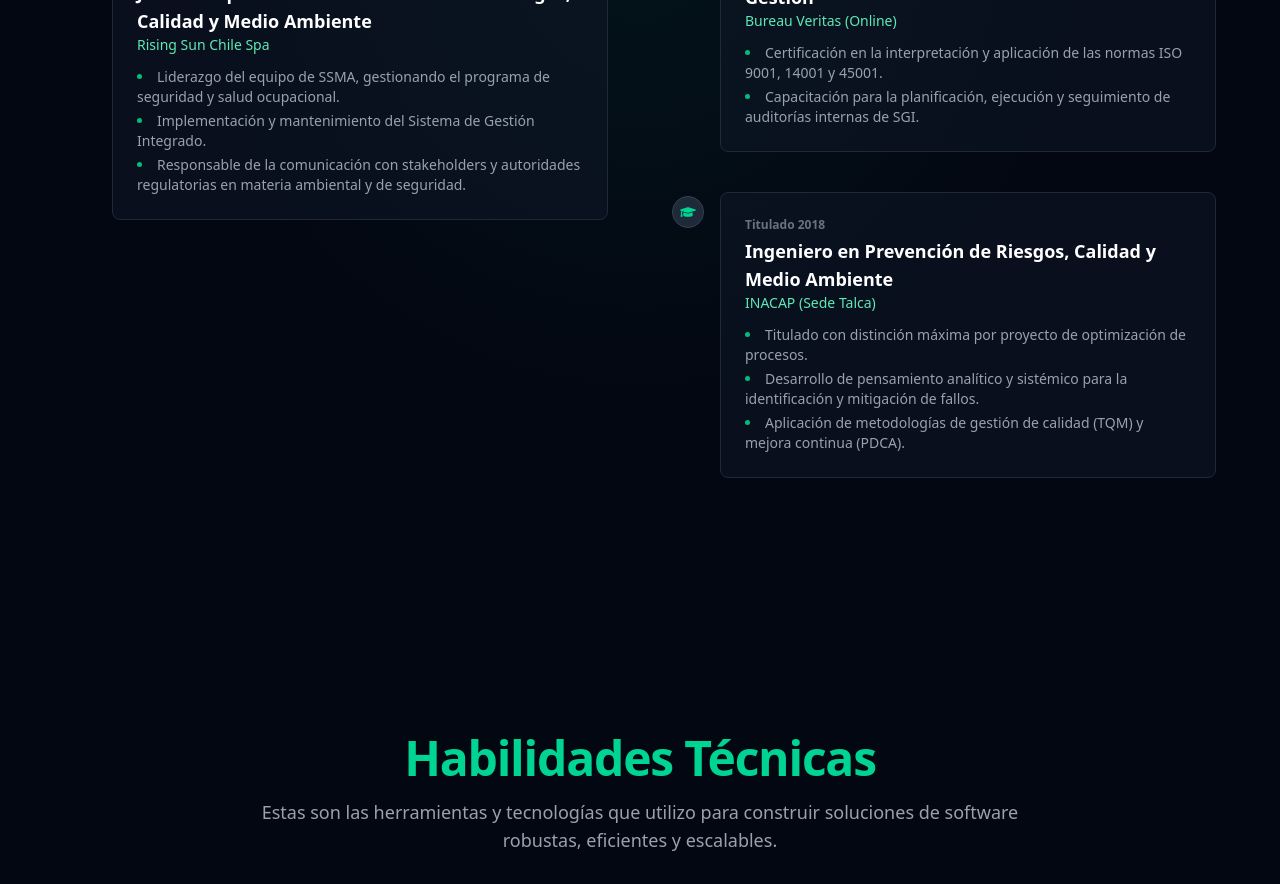
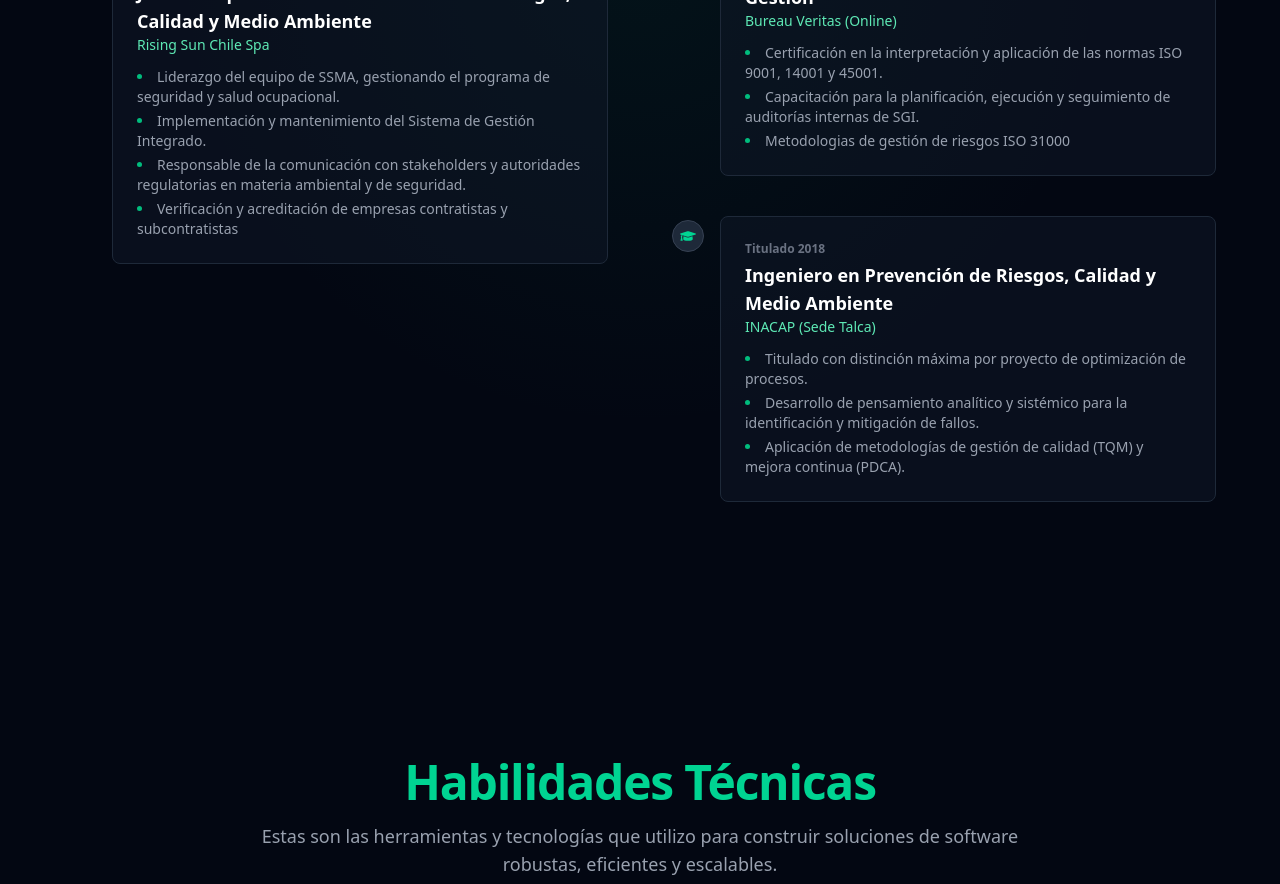
Before and after one commit to OscarLetelier/Oscar-Letelier-Web, a React (Vite) app: page / in a window 1280 px wide. Shown: the part 2300-3184 px from the top of the page. Built offline with nearby package versions, Linux system fonts and the light colour scheme.

Commit message:
Features About, Footer, Component FullPageLoader

```diff
--- a/src/components/Commons/FullPageLoader/FullPageLoader.tsx
+++ b/src/components/Commons/FullPageLoader/FullPageLoader.tsx
@@ -6,7 +6,7 @@ const FullPageLoader: React.FC = () => {
     <div className="fixed inset-0 flex flex-col items-center justify-center bg-metallic-blu z-[999]">
       {/* 2. Usa el componente ClipLoader */}
       <ClipLoader
-        color="#50C878" // El color naranja de tu marca
+        color="#50C878"
         loading={true} // Siempre visible cuando el loader se renderiza
         size={60} // Un tamaño un poco más grande para que se vea bien
         aria-label="Cargando..."
--- a/src/components/Layout/Footer/Footer.tsx
+++ b/src/components/Layout/Footer/Footer.tsx
@@ -1,8 +1,5 @@
 import React from "react";
 import { FaGithub, FaLinkedin, FaEnvelope } from "react-icons/fa";
-
-//Boton Volver Arriba
-//import ScrollToTop from "../../Commons/ScrollToTop/ScrollToTop";
 
 const Footer: React.FC = () => {
   return (
--- a/src/components/Sections/About/About.tsx
+++ b/src/components/Sections/About/About.tsx
@@ -59,7 +59,7 @@ const About: React.FC = () => {
             Mi nombre es{" "}
             <span className="font-semibold text-white">
               Oscar Letelier Molina
-            </span>
+            </span>{" "}
             Mi trayectoria comenzó en la optimización de procesos dentro del
             mundo HSEQ, donde desarrollé un profundo pensamiento analítico. Esa
             pasión por la lógica y la eficiencia me llevó de forma natural al
--- a/src/data/experienceData.tsx
+++ b/src/data/experienceData.tsx
@@ -31,6 +31,7 @@ export const experience: TimelineEntry[] = [
       "Liderazgo del equipo de SSMA, gestionando el programa de seguridad y salud ocupacional.",
       "Implementación y mantenimiento del Sistema de Gestión Integrado.",
       "Responsable de la comunicación con stakeholders y autoridades regulatorias en materia ambiental y de seguridad.",
+      "Verificación y acreditación de empresas contratistas y subcontratistas",
     ],
     icon: <FaBriefcase />,
   },
@@ -55,6 +56,7 @@ export const education: TimelineEntry[] = [
     description: [
       "Certificación en la interpretación y aplicación de las normas ISO 9001, 14001 y 45001.",
       "Capacitación para la planificación, ejecución y seguimiento de auditorías internas de SGI.",
+      "Metodologias de gestión de riesgos ISO 31000",
     ],
     icon: <FaGraduationCap />,
   },
```
